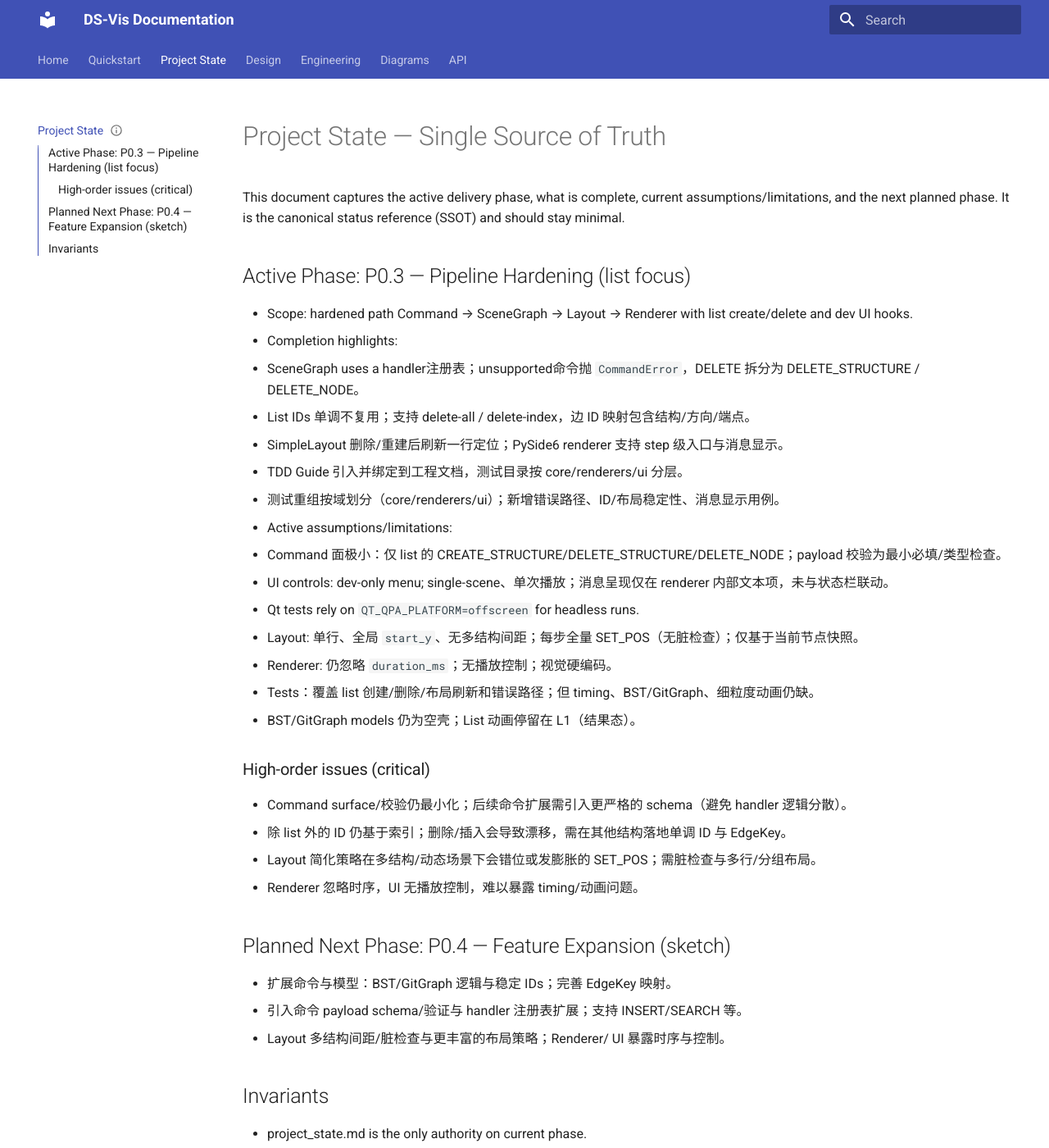
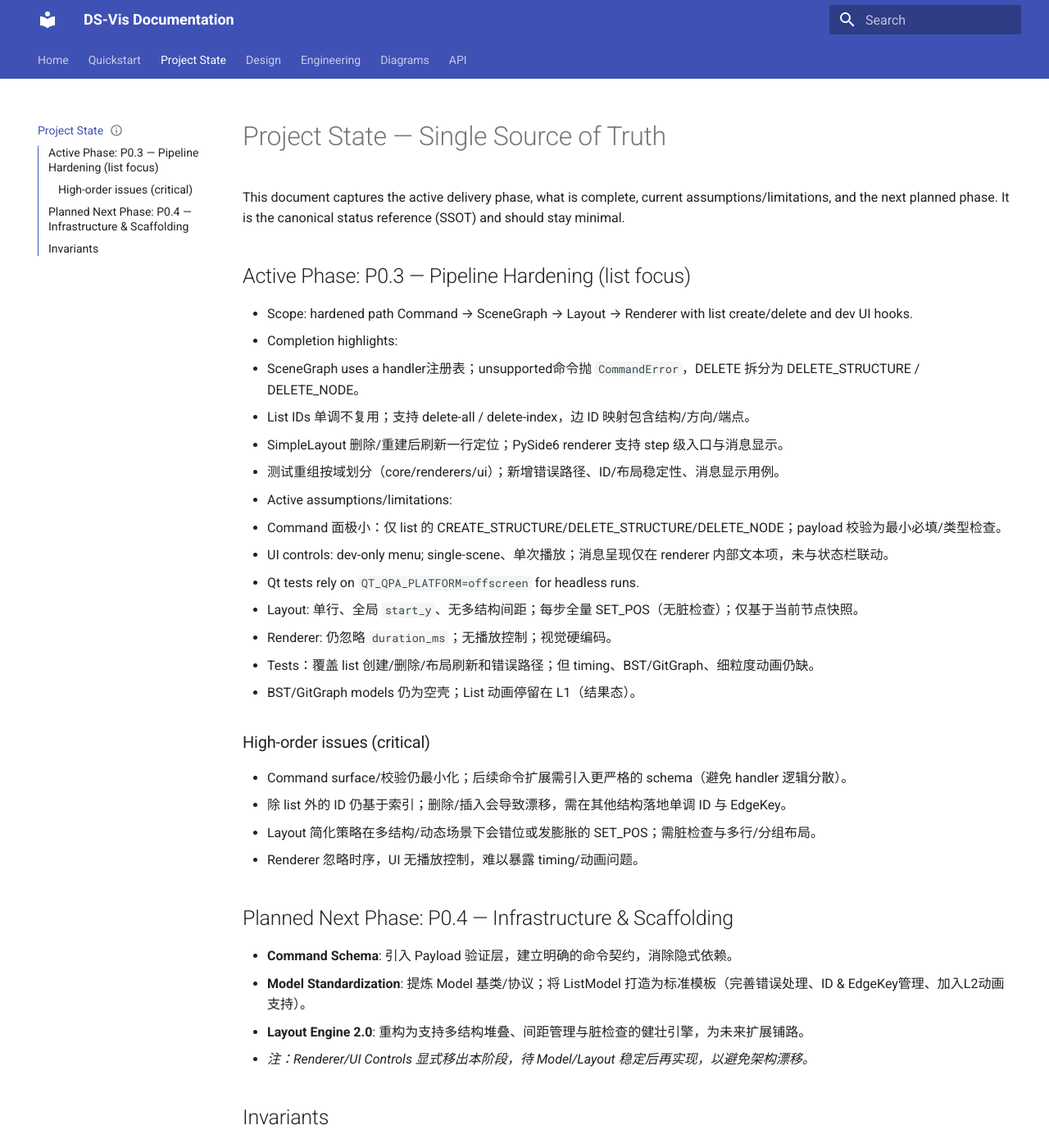
Before and after one commit to elecdot/ds-vis, an MkDocs documentation site: the page built from docs/project_state.md, in a window 1280 px wide and 1400 px high. Shown: the whole window at 82% size. Built offline with MkDocs 1.6.1 and Material for MkDocs 9.7.7, drawn with Linux system fonts in a browser that asks for light colours.

Commit message:
docs: plan for phase 0.4

```diff
--- a/docs/project_state.md
+++ b/docs/project_state.md
@@ -15,7 +15,6 @@ This document captures the active delivery phase, what is complete, current assu
   - SceneGraph uses a handler注册表；unsupported命令抛 `CommandError`，DELETE 拆分为 DELETE_STRUCTURE / DELETE_NODE。
   - List IDs 单调不复用；支持 delete-all / delete-index，边 ID 映射包含结构/方向/端点。
   - SimpleLayout 删除/重建后刷新一行定位；PySide6 renderer 支持 step 级入口与消息显示。
-  - TDD Guide 引入并绑定到工程文档，测试目录按 core/renderers/ui 分层。
   - 测试重组按域划分（core/renderers/ui）；新增错误路径、ID/布局稳定性、消息显示用例。
 - Active assumptions/limitations:
   - Command 面极小：仅 list 的 CREATE_STRUCTURE/DELETE_STRUCTURE/DELETE_NODE；payload 校验为最小必填/类型检查。
@@ -32,10 +31,11 @@ This document captures the active delivery phase, what is complete, current assu
 - Layout 简化策略在多结构/动态场景下会错位或发膨胀的 SET_POS；需脏检查与多行/分组布局。
 - Renderer 忽略时序，UI 无播放控制，难以暴露 timing/动画问题。
 
-## Planned Next Phase: P0.4 — Feature Expansion (sketch)
-- 扩展命令与模型：BST/GitGraph 逻辑与稳定 IDs；完善 EdgeKey 映射。
-- 引入命令 payload schema/验证与 handler 注册表扩展；支持 INSERT/SEARCH 等。
-- Layout 多结构间距/脏检查与更丰富的布局策略；Renderer/ UI 暴露时序与控制。
+## Planned Next Phase: P0.4 — Infrastructure & Scaffolding
+- **Command Schema**: 引入 Payload 验证层，建立明确的命令契约，消除隐式依赖。
+- **Model Standardization**: 提炼 Model 基类/协议；将 ListModel 打造为标准模板（完善错误处理、ID & EdgeKey管理、加入L2动画支持）。
+- **Layout Engine 2.0**: 重构为支持多结构堆叠、间距管理与脏检查的健壮引擎，为未来扩展铺路。
+- *注：Renderer/UI Controls 显式移出本阶段，待 Model/Layout 稳定后再实现，以避免架构漂移。*
 
 ## Invariants
 - project_state.md is the only authority on current phase.
```
Also changed, not shown: other parts of docs/project_state.md (+1 -1 lines).
